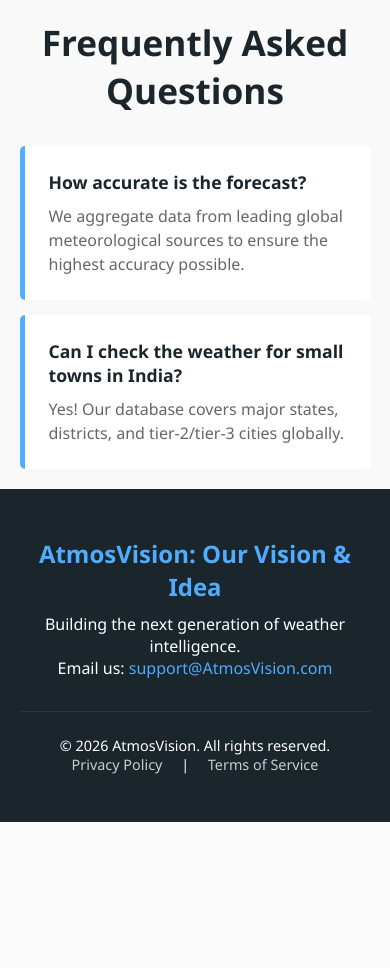
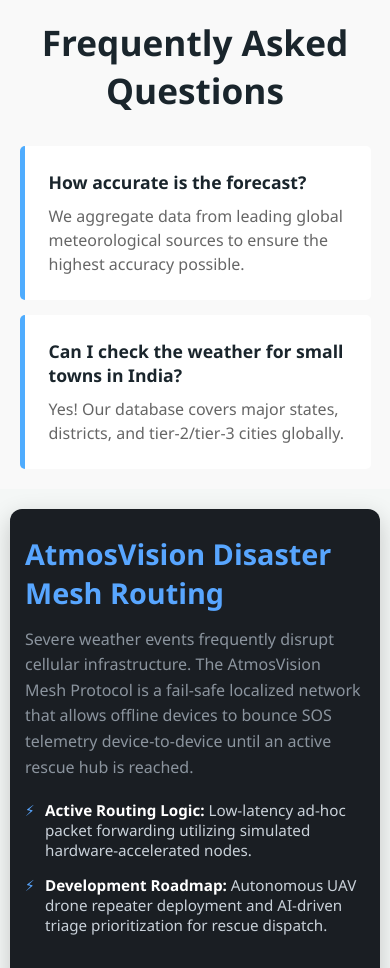
Before and after one commit to SupremeYaskin0806/AtmosVision, a Flask app: page / in a window 390 px wide. Shown: the part 4647-5615 px from the top of the page. Before the commit the page ends 5469 px from the top, so only its background shows below. Run offline with Flask 3, Linux system fonts and the light colour scheme.

Commit message:
Added offline login, satellite map, and native SMS dispatch

```diff
--- a/app.py
+++ b/app.py
@@ -3,6 +3,8 @@
 import json
 from groq import Groq
 import os
+from dotenv import load_dotenv
+load_dotenv()
 
 app = Flask(__name__)
 
--- a/requirements.txt
+++ b/requirements.txt
@@ -1,3 +1,4 @@
 Flask
 requests
 groq
+python-dotenv
--- a/static/css/style.css
+++ b/static/css/style.css
@@ -363,3 +363,99 @@
         margin-top: 10px;
     }
 }
+/* --- ATMOSVISION DISASTER MODULE --- */
+.disaster-module {
+    display: flex;
+    flex-direction: row;
+    gap: 30px;
+    padding: 40px 5%;
+    background-color: #1a1e23; /* Sleek dark UI */
+    color: #e6edf3;
+    margin: 40px auto;
+    border-radius: 12px;
+    max-width: 1200px;
+    box-shadow: 0 8px 24px rgba(0,0,0,0.2);
+}
+
+.disaster-info {
+    flex: 1;
+    display: flex;
+    flex-direction: column;
+    justify-content: center;
+}
+
+.disaster-info h2 {
+    color: #58a6ff;
+    font-size: 1.8rem;
+    margin-bottom: 15px;
+}
+
+.disaster-info p {
+    font-size: 1rem;
+    line-height: 1.6;
+    color: #8b949e;
+    margin-bottom: 20px;
+}
+
+.mesh-features {
+    list-style-type: none;
+    padding: 0;
+    margin-bottom: 30px;
+}
+
+.mesh-features li {
+    margin-bottom: 15px;
+    padding-left: 20px;
+    position: relative;
+    font-size: 0.95rem;
+    color: #c9d1d9;
+}
+
+.mesh-features li::before {
+    content: "⚡";
+    position: absolute;
+    left: 0;
+    color: #58a6ff;
+}
+
+.mesh-features strong {
+    color: #ffffff;
+}
+
+.mesh-btn {
+    padding: 14px 24px;
+    background-color: #1f6feb;
+    color: white;
+    border: none;
+    border-radius: 6px;
+    font-weight: 600;
+    font-size: 1rem;
+    cursor: pointer;
+    transition: all 0.2s ease-in-out;
+    align-self: flex-start;
+}
+
+.mesh-btn:hover {
+    background-color: #388bfd;
+    box-shadow: 0 0 15px rgba(56, 139, 253, 0.4);
+}
+
+.mesh-map {
+    flex: 1;
+    min-height: 400px;
+    border-radius: 10px;
+    border: 2px solid #30363d;
+}
+
+/* Mobile Responsiveness */
+@media (max-width: 768px) {
+    .disaster-module {
+        flex-direction: column;
+        margin: 20px 10px;
+        padding: 25px 15px;
+    }
+    .mesh-btn {
+        width: 100%;
+        text-align: center;
+    }
+}
--- a/static/js/script.js
+++ b/static/js/script.js
@@ -417,3 +417,121 @@
         });
     }
 });
+// --- ATMOSVISION DISASTER MODULE (SATELLITE & SMS DISPATCH) ---
+document.addEventListener('DOMContentLoaded', () => {
+
+    // --- 1. LOGIN SYSTEM (LOCAL STORAGE) ---
+    const loginBtn = document.getElementById('login-btn');
+    const loginModal = document.getElementById('login-modal');
+    const saveLoginBtn = document.getElementById('save-login-btn');
+    const closeLoginBtn = document.getElementById('close-login-btn');
+
+    // Open Modal
+    if(loginBtn) {
+        loginBtn.addEventListener('click', () => {
+            loginModal.style.display = 'flex';
+            // Pre-fill if already logged in
+            document.getElementById('user-email').value = localStorage.getItem('atmosEmail') || '';
+            document.getElementById('user-phone').value = localStorage.getItem('atmosPhone') || '';
+        });
+    }
+
+    // Close Modal
+    closeLoginBtn.addEventListener('click', () => loginModal.style.display = 'none');
+
+    // Save Credentials
+    saveLoginBtn.addEventListener('click', () => {
+        const email = document.getElementById('user-email').value;
+        const phone = document.getElementById('user-phone').value;
+        if(email && phone) {
+            localStorage.setItem('atmosEmail', email);
+            localStorage.setItem('atmosPhone', phone);
+            loginBtn.innerText = "Logged In";
+            loginBtn.style.backgroundColor = "#2ea043";
+            loginModal.style.display = 'none';
+            alert("Credentials saved securely to device for offline access.");
+        } else {
+            alert("Please enter both email and phone number.");
+        }
+    });
+
+    // --- 2. SATELLITE MAP & MESH ROUTING ---
+    const mapContainer = document.getElementById('mesh-map-container');
+    if (!mapContainer) return;
+
+    const meshMap = L.map('mesh-map-container').setView([20.5937, 78.9629], 5);
+
+    // Esri World Imagery (High-Res Satellite Tiles)
+    L.tileLayer('https://server.arcgisonline.com/ArcGIS/rest/services/World_Imagery/MapServer/tile/{z}/{y}/{x}', {
+        attribution: 'Tiles &copy; Esri &mdash; Source: Esri, i-cubed, USDA, USGS, AEX, GeoEye, Getmapping, Aerogrid, IGN, IGP, UPR-EGP, and the GIS User Community'
+    }).addTo(meshMap);
+
+    const createPulseIcon = (color) => L.divIcon({
+        className: 'mesh-node-icon',
+        html: `<div style="background-color:${color}; width:16px; height:16px; border-radius:50%; border:2px solid #fff; box-shadow: 0 0 12px ${color};"></div>`,
+        iconSize: [16, 16]
+    });
+
+    if (navigator.geolocation) {
+        navigator.geolocation.getCurrentPosition((position) => {
+            const userLat = position.coords.latitude;
+            const userLng = position.coords.longitude;
+
+            meshMap.setView([userLat, userLng], 16); // Zoomed in closer for satellite view
+
+            const strandedUser = [userLat, userLng];
+            const relayNode1 = [userLat + 0.001, userLng - 0.001];
+            const activeGateway = [userLat + 0.003, userLng - 0.002];
+
+            L.marker(activeGateway, {icon: createPulseIcon('#2ea043')}).addTo(meshMap).bindPopup("<b>Rescue Base Camp</b><br>Active Cellular Uplink");
+            L.marker(relayNode1, {icon: createPulseIcon('#d29922')}).addTo(meshMap).bindPopup("<b>Drone Repeater</b>");
+            L.marker(strandedUser, {icon: createPulseIcon('#f85149')}).addTo(meshMap).bindPopup("<b>Your Location</b>");
+
+            const transmissionRoute = L.polyline([strandedUser, relayNode1, activeGateway], {
+                color: '#ff3e3e', weight: 3, dashArray: '8, 8', opacity: 0
+            }).addTo(meshMap);
+
+            // --- 3. NATIVE SMS DISPATCH ---
+            const simBtn = document.getElementById('simulate-sos-btn');
+            if(simBtn) {
+                simBtn.addEventListener('click', () => {
+                    // Check if user is logged in
+                    const savedPhone = localStorage.getItem('atmosPhone');
+                    if(!savedPhone) {
+                        alert("ERROR: Please Login first to register your device for emergency broadcasts.");
+                        loginModal.style.display = 'flex';
+                        return;
+                    }
+
+                    // Visual Animation
+                    simBtn.innerText = "Dispatching SOS via SMS Protocol...";
+                    simBtn.style.backgroundColor = "#ff3e3e";
+                    transmissionRoute.setStyle({ opacity: 1 });
+
+                    // Compile the emergency text message
+                    const campPhoneNumber = "9337665718"; // <-- PUT YOUR TEST PHONE NUMBER HERE
+                    const emergencyText = `SOS ALERT: AtmosVision Mesh. Target Offline. Lat: ${userLat.toFixed(5)}, Lng: ${userLng.toFixed(5)}. Vitals: HR 115bpm, SpO2 89%. Registered Phone: ${savedPhone}. Requesting immediate extraction.`;
+
+                    setTimeout(() => {
+                        simBtn.innerText = "SMS Queued to Cellular Radio";
+
+                        // This forces the phone to open the native text messaging app with the data pre-filled
+                        const isIOS = /iPad|iPhone|iPod/.test(navigator.userAgent) && !window.MSStream;
+                        if (isIOS) {
+                            window.location.href = `sms:${campPhoneNumber}&body=${encodeURIComponent(emergencyText)}`;
+                        } else {
+                            window.location.href = `sms:${campPhoneNumber}?body=${encodeURIComponent(emergencyText)}`;
+                        }
+
+                        // Reset UI
+                        setTimeout(() => {
+                            transmissionRoute.setStyle({ opacity: 0 });
+                            simBtn.innerText = "Initialize SOS Broadcast Simulation";
+                            simBtn.style.backgroundColor = "#1f6feb";
+                        }, 3000);
+                    }, 1000);
+                });
+            }
+        });
+    }
+});
--- a/templates/index.html
+++ b/templates/index.html
@@ -137,6 +137,32 @@
             </div>
         </div>
     </section>
+    <!-- AtmosVision Disaster Response Module -->
+    <section class="disaster-module">
+        <div class="disaster-info">
+            <h2>AtmosVision Disaster Mesh Routing</h2>
+            <p>Severe weather events frequently disrupt cellular infrastructure. The AtmosVision Mesh Protocol is a fail-safe localized network that allows offline devices to bounce SOS telemetry device-to-device until an active rescue hub is reached.</p>
+
+            <ul class="mesh-features">
+                <li><strong>Active Routing Logic:</strong> Low-latency ad-hoc packet forwarding utilizing simulated hardware-accelerated nodes.</li>
+                <li><strong>Development Roadmap:</strong> Autonomous UAV drone repeater deployment and AI-driven triage prioritization for rescue dispatch.</li>
+            </ul>
+
+            <button id="simulate-sos-btn" class="mesh-btn">Initialize SOS Broadcast Simulation</button>
+        </div>
+
+        <div id="mesh-map-container" class="mesh-map"></div>
+    </section>
+    <!-- LOGIN MODAL -->
+    <div id="login-modal" style="display: none; position: fixed; top: 0; left: 0; width: 100%; height: 100%; background: rgba(0,0,0,0.8); z-index: 9999; justify-content: center; align-items: center;">
+        <div style="background: #1a1e23; padding: 30px; border-radius: 10px; width: 300px; border: 2px solid #30363d;">
+            <h3 style="color: #58a6ff; margin-top: 0;">User Registration</h3>
+            <input type="email" id="user-email" placeholder="Email Address" style="width: 100%; padding: 10px; margin-bottom: 15px; border-radius: 5px; border: 1px solid #444; background: #0d1117; color: white;">
+            <input type="tel" id="user-phone" placeholder="Phone Number" style="width: 100%; padding: 10px; margin-bottom: 15px; border-radius: 5px; border: 1px solid #444; background: #0d1117; color: white;">
+            <button id="save-login-btn" style="width: 100%; padding: 10px; background: #238636; color: white; border: none; border-radius: 5px; cursor: pointer; font-weight: bold;">Save Credentials</button>
+            <button id="close-login-btn" style="width: 100%; padding: 10px; background: transparent; color: #ff3e3e; border: none; margin-top: 10px; cursor: pointer;">Cancel</button>
+        </div>
+    </div>
 
     <footer class="footer-section" id="contact">
         <div class="footer-content">
```
Also changed, not shown: 1 other file.
